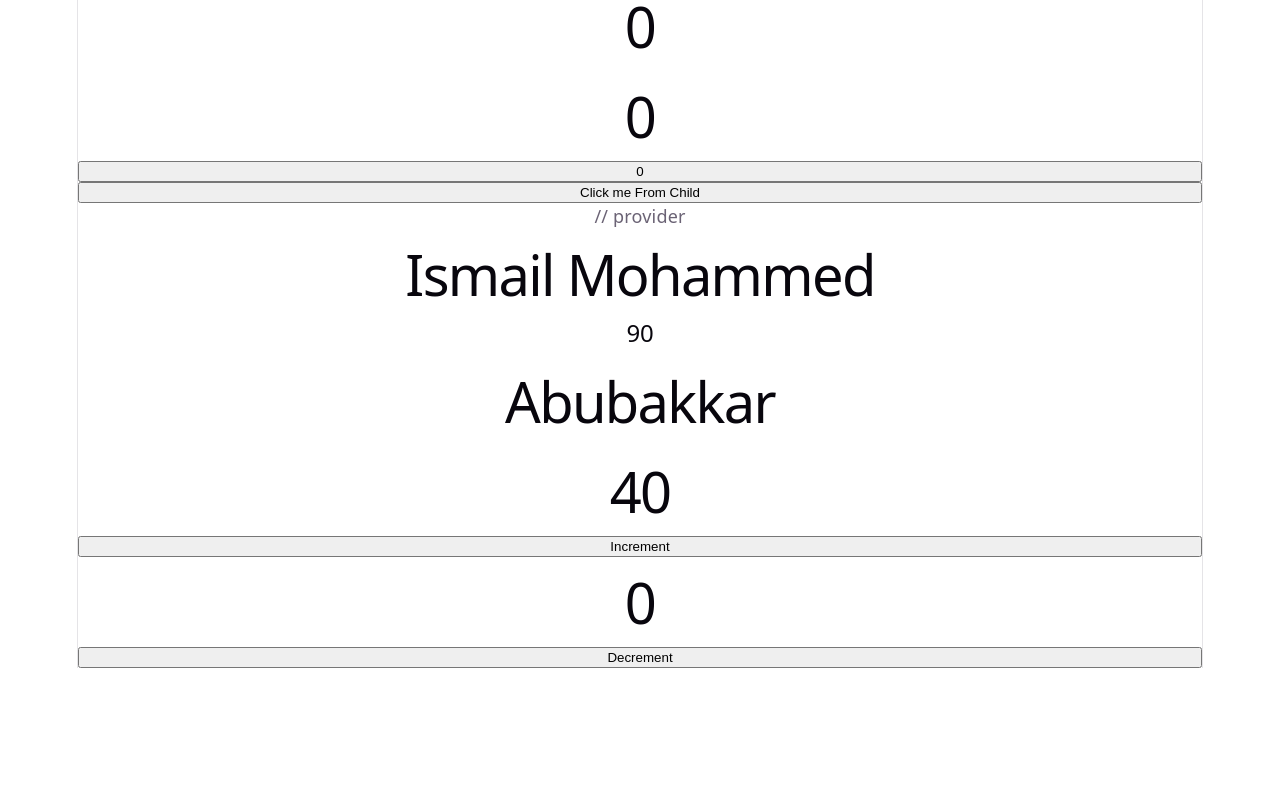
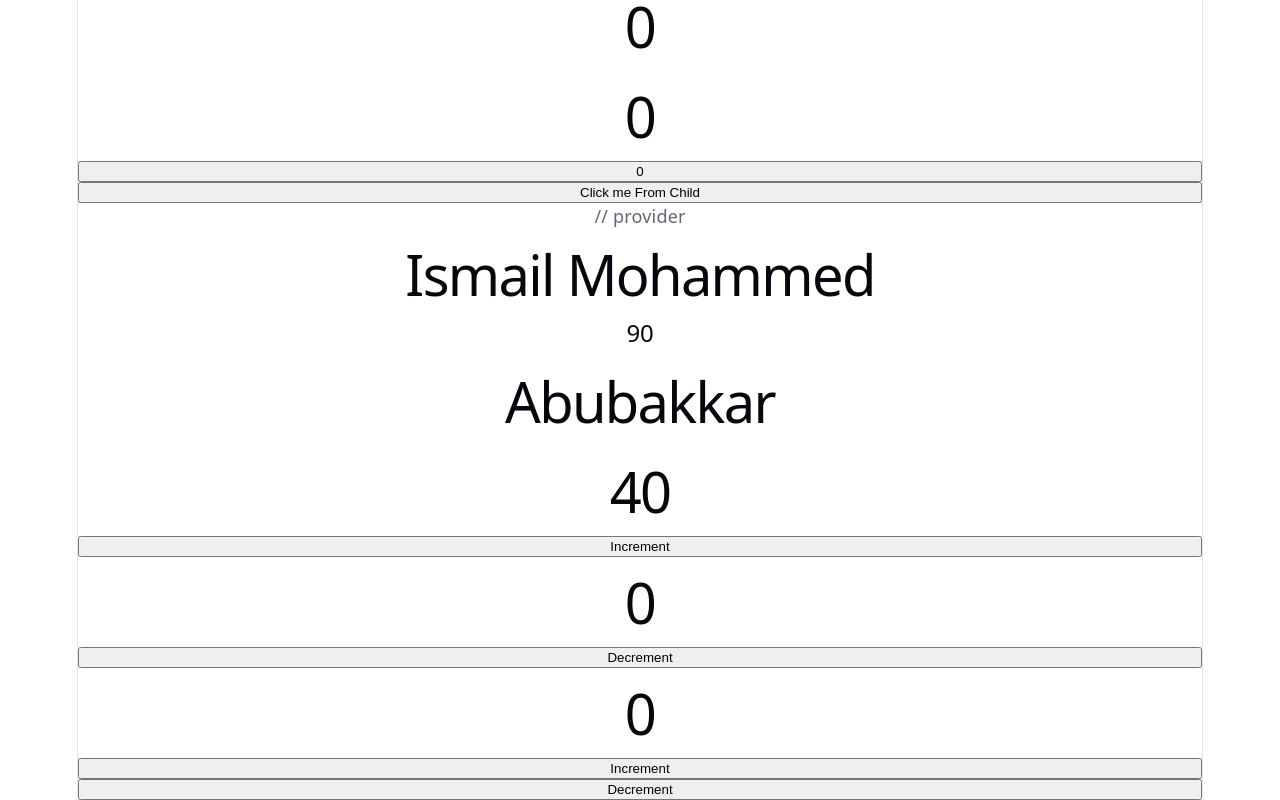
Before and after one commit to Mdismail-ai/React, a React (Vite) app in the folder useState/: page / in a window 1280 px wide. Shown: the part 938-1738 px from the top of the page. Before the commit the page ends 1606 px from the top, so only its background shows below. Built offline with nearby package versions, Linux system fonts and the light colour scheme; no server answers.

Commit message:
6thcommit

```diff
--- a/useState/src/App.jsx
+++ b/useState/src/App.jsx
@@ -8,6 +8,8 @@ import UseCallBackHook from './UseCallBackHook'
 import UseContextHook from './UseContextHook'
 import UseContextHooksss from './UseContextHooksss'
 import UseReduserHook from './UseReduserHook'
+import CoutomHooks from './CoutomHooks'
+import ChildFoure from './ChildFoure'
 
 function App() {
   const [count, setCount] = useState(0)
@@ -57,6 +59,8 @@ function App() {
       <UseContextHook/>
       <UseContextHooksss/>
       <UseReduserHook/>
+
+      <ChildFoure/>
     </>
   )
 }
--- /dev/null
+++ b/useState/src/ChildFoure.jsx
@@ -0,0 +1,12 @@
+import CoutomHooks from './CoutomHooks'
+const ChildFoure = () =>{
+    const {handleIncement , handledecrement , Count } = CoutomHooks()
+    return (
+        <>
+        <h1 className="">{Count}</h1>
+        <button onClick={handleIncement}>Increment </button>
+        <button onClick={handledecrement}>Decrement </button>
+        </>
+    )
+}
+export default ChildFoure
--- a/useState/src/CoutomHooks.jsx
+++ b/useState/src/CoutomHooks.jsx
@@ -0,0 +1,12 @@
+import { useState } from "react"
+const CoutomHooks = () =>{
+const [Count , setCount ] = useState(0)
+const handleIncement = () =>{
+   setCount(Count+1)
+}
+const handledecrement = () =>{
+   setCount(Count-1)
+}
+   return {Count ,handleIncement,handledecrement}
+}
+export default CoutomHooks
```
